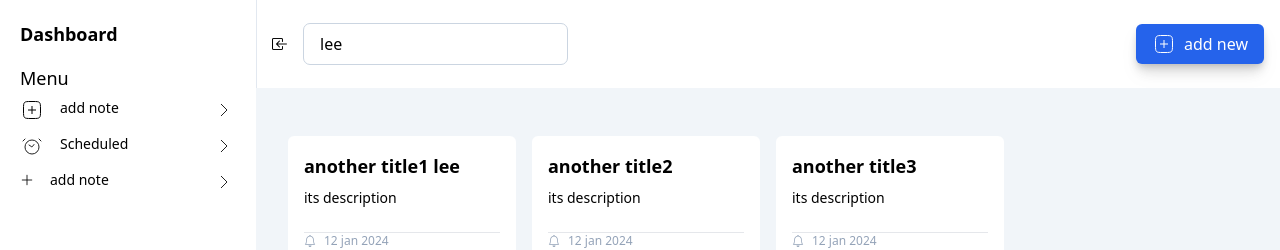
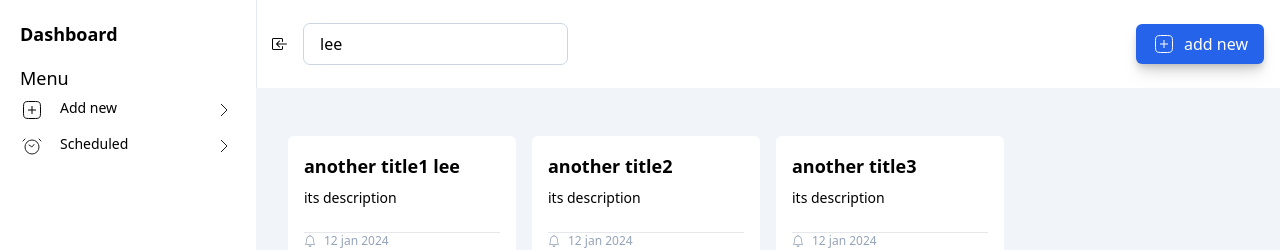
Before and after one commit to theCalculatar/inote, an Angular app in the folder client/: page /home in a window 1280 px wide. Shown: the top 250 px of the page. Built offline with nearby package versions, Linux system fonts and the light colour scheme.

Commit message:
refractor menu item to be on its own component

```diff
--- /dev/null
+++ b/client/src/app/layouts/landing/components/menu-sidebar/menu-sidebar.component.html
@@ -0,0 +1,22 @@
+@if (route) {
+
+<li class=" ">
+  <a
+    class="flex gap-4 text-sm hover:bg-slate-200 px-2 rounded-md"
+    [routerLink]="route.path"
+    routerLinkActive="router-link-active"
+  >
+    <div class="flex justify-between w-full py-1.5">
+      <div class="flex gap-4">
+        <img
+          [src]="route.icon"
+          class="text-white"
+          alt="{{ route.title }} icon"
+        />
+        <div>{{ route.title }}</div>
+      </div>
+      <img src="/svgs/expand_right.svg" class="text-white" alt="add icon" />
+    </div>
+  </a>
+</li>
+}
--- a/client/src/app/layouts/landing/components/sidebar/sidebar.component.html
+++ b/client/src/app/layouts/landing/components/sidebar/sidebar.component.html
@@ -6,71 +6,9 @@
     <div class="text-sm mt-4">
       <div class="ml-2 text-lg">Menu</div>
       <ul>
-        <li class=" ">
-          <a
-            class="flex gap-4 text-sm hover:bg-slate-200 px-2 rounded-md"
-            routerLink="/"
-            routerLinkActive="router-link-active"
-          >
-            <div class="flex justify-between w-full py-1.5">
-              <div class="flex gap-4">
-                <img
-                  src="/svgs/add_square.svg"
-                  class="text-white"
-                  alt="add icon"
-                />
-                <div>add note</div>
-              </div>
-              <img
-                src="/svgs/expand_right.svg"
-                class="text-white"
-                alt="add icon"
-              />
-            </div>
-          </a>
-        </li>
-        <li class=" ">
-          <a
-            class="flex gap-4 text-sm hover:bg-slate-200 px-2 rounded-md"
-            routerLink="/routePath"
-            routerLinkActive="router-link-active"
-          >
-            <div class="flex justify-between w-full py-1.5">
-              <div class="flex gap-4">
-                <img
-                  src="/svgs/alarmclock.svg"
-                  class="text-white"
-                  alt="add icon"
-                />
-                <div>Scheduled</div>
-              </div>
-              <img
-                src="/svgs/expand_right.svg"
-                class="text-white"
-                alt="add icon"
-              />
-            </div>
-          </a>
-        </li>
-        <li class=" ">
-          <a
-            class="flex gap-4 text-sm hover:bg-slate-200 px-2 rounded-md"
-            routerLink="/routePath"
-            routerLinkActive="router-link-active"
-          >
-            <div class="flex justify-between w-full py-1.5">
-              <div class="flex gap-4">
-                <i class="bi bi-plus-lg"></i>
-                <div>add note</div>
-              </div>
-              <img
-                src="/svgs/expand_right.svg"
-                class="text-white"
-                alt="add icon"
-              />
-            </div>
-          </a>
-        </li>
+        <ng-container *ngFor="let route of routes">
+          <app-menu-sidebar [route]="route"></app-menu-sidebar>
+        </ng-container>
       </ul>
     </div>
   </div>
--- a/client/src/app/layouts/landing/components/sidebar/sidebar.component.ts
+++ b/client/src/app/layouts/landing/components/sidebar/sidebar.component.ts
@@ -1,13 +1,26 @@
-import { Component } from '@angular/core';
-import { RouterLink } from '@angular/router';
-import { UserSidebarComponent } from "../user-sidebar/user-sidebar.component";
+import { Component } from '@angular/core'
+import { UserSidebarComponent } from '../user-sidebar/user-sidebar.component'
+import { Route } from '../../interface/route.interface'
+import { MenuSidebarComponent } from '../menu-sidebar/menu-sidebar.component'
+import { NgFor } from '@angular/common'
 
 @Component({
   selector: 'app-sidebar',
-  imports: [RouterLink, UserSidebarComponent],
+  imports: [UserSidebarComponent, MenuSidebarComponent, NgFor],
   templateUrl: './sidebar.component.html',
-  styleUrl: './sidebar.component.scss'
+  styleUrl: './sidebar.component.scss',
 })
 export class SidebarComponent {
-
+  routes: Route[] = [
+    {
+      title: 'Add new',
+      icon: '/svgs/add_square.svg',
+      path: '/add-new',
+    },
+    {
+      title: 'Scheduled',
+      icon: '/svgs/alarmclock.svg',
+      path: '/',
+    },
+  ]
 }
--- /dev/null
+++ b/client/src/app/layouts/landing/interface/route.interface.ts
@@ -0,0 +1,5 @@
+export interface Route {
+  title: string
+  icon: string
+  path: string
+}
```
Also changed, not shown: client/src/app/layouts/landing/components/menu-sidebar/menu-sidebar.component.ts (added, +13 -0 lines), client/src/app/layouts/landing/components/menu-sidebar/menu-sidebar.component.scss (added).
